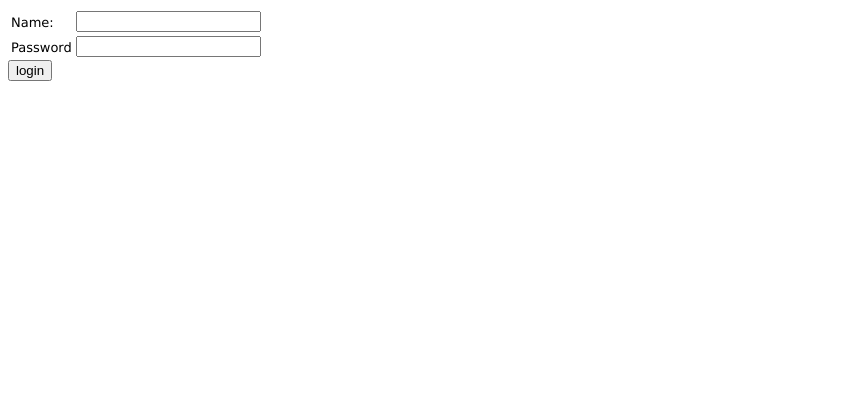
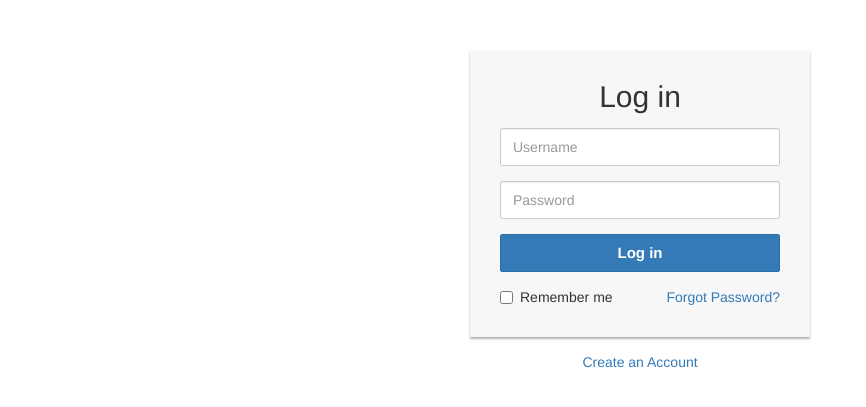
Before and after one commit to somixyz/serone-servlets, a web app: page /login.html in a window 1280 px wide. Shown: the top 407 px of the page, without its empty margins (0-866 px from the left). Run offline with its HTML, style and script files only (its server is not run), Linux system fonts and the light colour scheme; data that the repository does not hold is empty.

Commit message:
modified login.html file

```diff
--- a/WebContent/login.html
+++ b/WebContent/login.html
@@ -1,22 +1,56 @@
 <!DOCTYPE html>
-<html>
+<html lang="en">
 <head>
-<meta charset="ISO-8859-1">
-<title>Login</title>
+<meta charset="utf-8">
+<meta http-equiv="X-UA-Compatible" content="IE=edge">
+<meta name="viewport" content="width=device-width, initial-scale=1">
+<title>Bootstrap Simple Login Form</title>
+<link rel="stylesheet" href="https://maxcdn.bootstrapcdn.com/bootstrap/3.3.7/css/bootstrap.min.css">
+<script src="https://ajax.googleapis.com/ajax/libs/jquery/1.12.4/jquery.min.js"></script>
+<script src="https://maxcdn.bootstrapcdn.com/bootstrap/3.3.7/js/bootstrap.min.js"></script>
+<style type="text/css">
+	.login-form {
+		width: 340px;
+    	margin: 50px auto;
+	}
+    .login-form form {
+    	margin-bottom: 15px;
+        background: #f7f7f7;
+        box-shadow: 0px 2px 2px rgba(0, 0, 0, 0.3);
+        padding: 30px;
+    }
+    .login-form h2 {
+        margin: 0 0 15px;
+    }
+    .form-control, .btn {
+        min-height: 38px;
+        border-radius: 2px;
+    }
+    .btn {
+        font-size: 15px;
+        font-weight: bold;
+    }
+</style>
 </head>
 <body>
-	<form action="Login" method="post">
-	<table>
-		<tr>
-			<td><font face="verdana" size="2px">Name:</font></td>
-			<td><input type="text" name="userName"></td>
-		</tr>
-		<tr>
-			<td><font face="verdana" size="2px">Password</font></td>
-			<td><input type="password" name="userPassword"></td>
-		</tr>
-	</table>
-		<input type="submit" value="login">
-	</form>
+<div class="login-form">
+    <form action="Login" method="post">
+        <h2 class="text-center">Log in</h2>
+        <div class="form-group">
+            <input type="text" class="form-control" name="userName" placeholder="Username" required="required">
+        </div>
+        <div class="form-group">
+            <input type="password" class="form-control" name="userPassword" placeholder="Password" required="required">
+        </div>
+        <div class="form-group">
+            <button type="submit" class="btn btn-primary btn-block">Log in</button>
+        </div>
+        <div class="clearfix">
+            <label class="pull-left checkbox-inline"><input type="checkbox"> Remember me</label>
+            <a href="#" class="pull-right">Forgot Password?</a>
+        </div>
+    </form>
+    <p class="text-center"><a href="#">Create an Account</a></p>
+</div>
 </body>
 </html>
```
Also changed, not shown: WebContent/WEB-INF/web.xml (line endings or trailing spaces).
